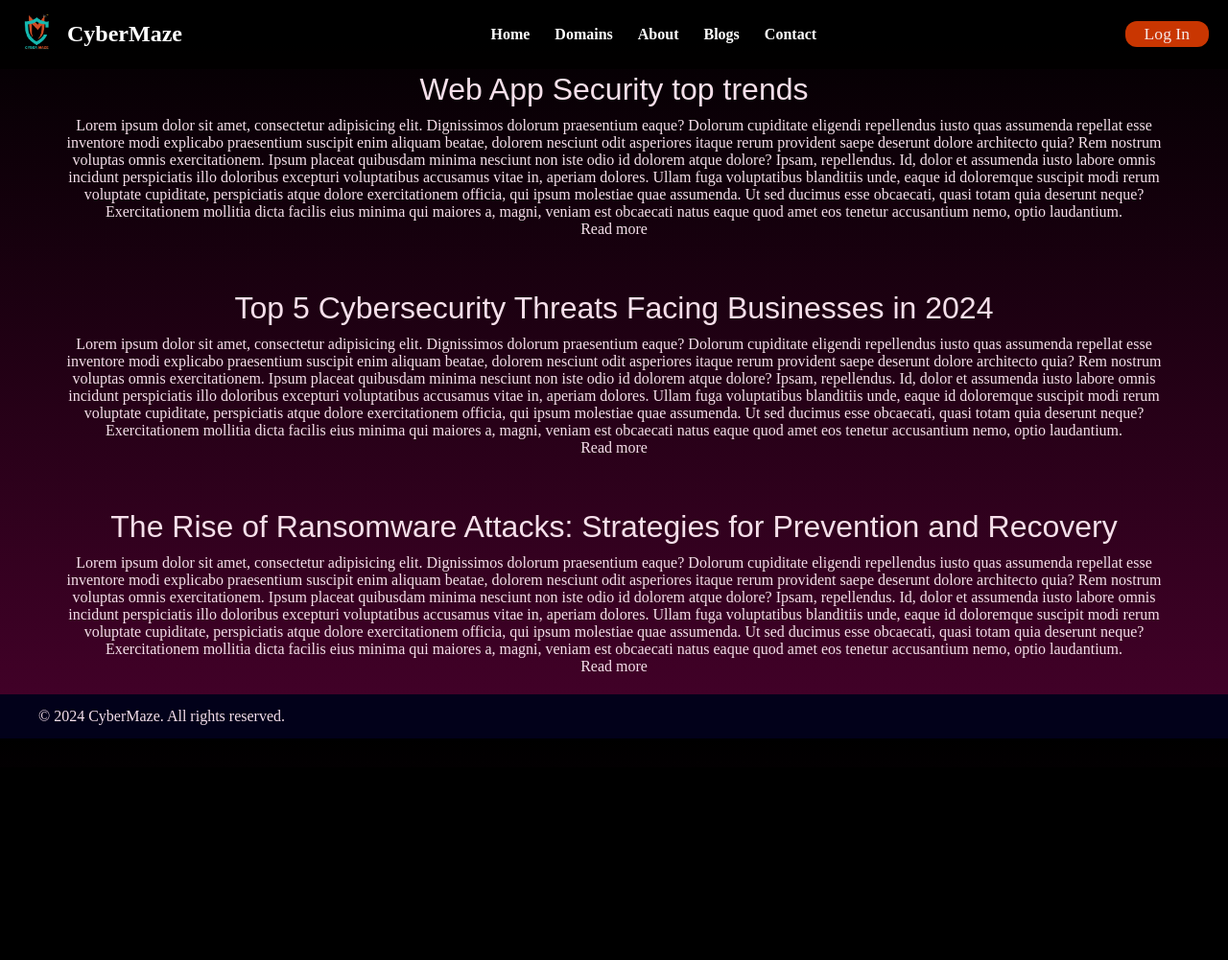
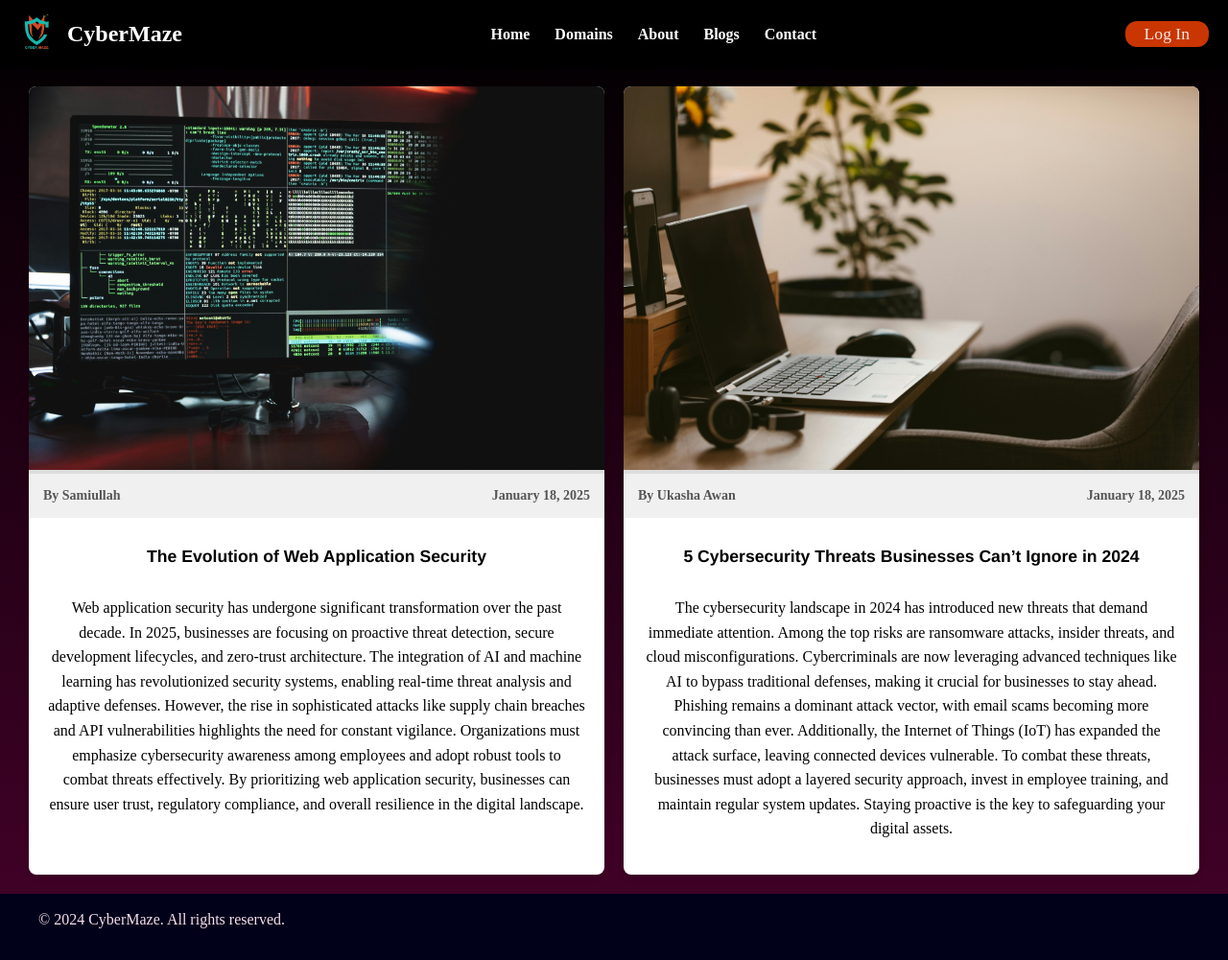
Before and after one commit to Ukasha-Awan/CyberMazeProject, a Django app: page /blog/ in a window 1280 px wide. Shown: the whole page at 96% size. Before the commit the page ends 770 px from the top, so only its background shows below. Run offline with Django 5.2, Linux system fonts and the light colour scheme; some web fonts are replaced.

Commit message:
blog page ok

```diff
--- a/static/assets/css/blogs.css
+++ b/static/assets/css/blogs.css
@@ -1,6 +1,7 @@
 main {
     padding: 20px 60px;
     text-align: center;
+    margin-top: 70px;
   }
 
   article {
@@ -21,3 +22,70 @@ main {
     font-size: 1.6rem;
 }
 }
+main {
+  display: flex;
+  justify-content: space-between;
+  flex-wrap: wrap;
+  padding: 20px;
+}
+
+article {
+  flex: 1 1 30%;
+  margin: 0 10px;
+  background-color: #ffffff;
+  box-shadow: 0 4px 6px rgba(0, 0, 0, 0.1);
+  border-radius: 8px;
+  overflow: hidden;
+  display: flex;
+  flex-direction: column;
+}
+
+article img {
+  width: 100%;
+  height: auto;
+  object-fit: cover;
+  border-bottom: 4px solid #ddd;
+}
+
+.info {
+  padding: 15px;
+  background-color: #f0f0f0;
+  display: flex;
+  justify-content: space-between;
+  align-items: center;
+  font-size: 14px;
+  color: #555;
+}
+
+.info span {
+  font-weight: bold;
+}
+
+.content {
+  padding: 20px;
+  color: #000;
+}
+h4{
+  padding-top: 10px;
+  padding-bottom: 10px;
+  font-family: 'Franklin Gothic Medium', 'Arial Narrow', Arial, sans-serif;
+  font-size: 1.1rem;
+  margin-bottom: 20px;
+  color: rgb(0, 0, 0);
+  }
+p {
+  line-height: 1.6;
+  font-size: 16px;
+  margin-bottom: 15px;
+}
+
+@media (max-width: 768px) {
+  main {
+    flex-direction: column;
+  }
+
+  article {
+    flex: 1 1 100%;
+    margin-bottom: 20px;
+  }
+}
--- a/templates/blog.html
+++ b/templates/blog.html
@@ -44,21 +44,52 @@
 
     <main>
         <article>
-          <h2>Web App Security top trends</h2>
-          <p>Lorem ipsum dolor sit amet, consectetur adipisicing elit. Dignissimos dolorum praesentium eaque? Dolorum cupiditate eligendi repellendus iusto quas assumenda repellat esse inventore modi explicabo praesentium suscipit enim aliquam beatae, dolorem nesciunt odit asperiores itaque rerum provident saepe deserunt dolore architecto quia? Rem nostrum voluptas omnis exercitationem. Ipsum placeat quibusdam minima nesciunt non iste odio id dolorem atque dolore? Ipsam, repellendus. Id, dolor et assumenda iusto labore omnis incidunt perspiciatis illo doloribus excepturi voluptatibus accusamus vitae in, aperiam dolores. Ullam fuga voluptatibus blanditiis unde, eaque id doloremque suscipit modi rerum voluptate cupiditate, perspiciatis atque dolore exercitationem officia, qui ipsum molestiae quae assumenda. Ut sed ducimus esse obcaecati, quasi totam quia deserunt neque? Exercitationem mollitia dicta facilis eius minima qui maiores a, magni, veniam est obcaecati natus eaque quod amet eos tenetur accusantium nemo, optio laudantium.</p>
-          <a href="#">Read more</a>
+            <img src="{% static '/assets/images/pexels-tima-miroshnichenko-5380664.jpg' %}"  alt="can't load image">
+          <div class="info">
+            <span>By Samiullah</span>
+            <span>January 18, 2025</span>
+          </div>
+          <div class="content">
+            <h4>The Evolution of Web Application Security</h4>
+            <p>Web application security has undergone significant transformation over the past decade. In 2025, businesses are focusing on proactive threat detection, secure development lifecycles, and zero-trust architecture. The integration of AI and machine learning has revolutionized security systems, enabling real-time threat analysis and adaptive defenses.
+                However, the rise in sophisticated attacks like supply chain breaches and API vulnerabilities highlights the need for constant vigilance. Organizations must emphasize cybersecurity awareness among employees and adopt robust tools to combat threats effectively.
+                By prioritizing web application security, businesses can ensure user trust, regulatory compliance, and overall resilience in the digital landscape.</p>
+          </div>
         </article>
+
         <article>
-            <h2>Top 5 Cybersecurity Threats Facing Businesses in 2024</h2>
-            <p>Lorem ipsum dolor sit amet, consectetur adipisicing elit. Dignissimos dolorum praesentium eaque? Dolorum cupiditate eligendi repellendus iusto quas assumenda repellat esse inventore modi explicabo praesentium suscipit enim aliquam beatae, dolorem nesciunt odit asperiores itaque rerum provident saepe deserunt dolore architecto quia? Rem nostrum voluptas omnis exercitationem. Ipsum placeat quibusdam minima nesciunt non iste odio id dolorem atque dolore? Ipsam, repellendus. Id, dolor et assumenda iusto labore omnis incidunt perspiciatis illo doloribus excepturi voluptatibus accusamus vitae in, aperiam dolores. Ullam fuga voluptatibus blanditiis unde, eaque id doloremque suscipit modi rerum voluptate cupiditate, perspiciatis atque dolore exercitationem officia, qui ipsum molestiae quae assumenda. Ut sed ducimus esse obcaecati, quasi totam quia deserunt neque? Exercitationem mollitia dicta facilis eius minima qui maiores a, magni, veniam est obcaecati natus eaque quod amet eos tenetur accusantium nemo, optio laudantium.</p>
-            <a href="#">Read more</a>
-          </article>
-          <article>
-            <h2>The Rise of Ransomware Attacks: Strategies for Prevention and Recovery</h2>
-            <p>Lorem ipsum dolor sit amet, consectetur adipisicing elit. Dignissimos dolorum praesentium eaque? Dolorum cupiditate eligendi repellendus iusto quas assumenda repellat esse inventore modi explicabo praesentium suscipit enim aliquam beatae, dolorem nesciunt odit asperiores itaque rerum provident saepe deserunt dolore architecto quia? Rem nostrum voluptas omnis exercitationem. Ipsum placeat quibusdam minima nesciunt non iste odio id dolorem atque dolore? Ipsam, repellendus. Id, dolor et assumenda iusto labore omnis incidunt perspiciatis illo doloribus excepturi voluptatibus accusamus vitae in, aperiam dolores. Ullam fuga voluptatibus blanditiis unde, eaque id doloremque suscipit modi rerum voluptate cupiditate, perspiciatis atque dolore exercitationem officia, qui ipsum molestiae quae assumenda. Ut sed ducimus esse obcaecati, quasi totam quia deserunt neque? Exercitationem mollitia dicta facilis eius minima qui maiores a, magni, veniam est obcaecati natus eaque quod amet eos tenetur accusantium nemo, optio laudantium.</p>
-            <a href="#">Read more</a>
-          </article>
+            <img src="{% static '/assets/images/pexels-devon-pankiw-4315997.jpg' %}"  alt="can't load image">
+          <div class="info">
+            <span>By Ukasha Awan</span>
+            <span>January 18, 2025</span>
+          </div>
+          <div class="content">
+            <h4>5 Cybersecurity Threats Businesses Can’t Ignore in 2024</h4>
+            <p>The cybersecurity landscape in 2024 has introduced new threats that demand immediate attention. Among the top risks are ransomware attacks, insider threats, and cloud misconfigurations. Cybercriminals are now leveraging advanced techniques like AI to bypass traditional defenses, making it crucial for businesses to stay ahead.
+                Phishing remains a dominant attack vector, with email scams becoming more convincing than ever. Additionally, the Internet of Things (IoT) has expanded the attack surface, leaving connected devices vulnerable.
+                To combat these threats, businesses must adopt a layered security approach, invest in employee training, and maintain regular system updates. Staying proactive is the key to safeguarding your digital assets.
+
+                </p>
+          </div>
+        </article>
       </main>
+
+      <script>
+        function toggleContent(button) {
+            const summaryDiv = button.closest('.summary');
+            const fullContentDiv = button.closest('article').querySelector('.full-content');
+
+            if (summaryDiv.style.display === 'none') {
+                // Close full content
+                summaryDiv.style.display = '';
+                fullContentDiv.style.display = 'none';
+            } else {
+                // Open full content
+                summaryDiv.style.display = 'none';
+                fullContentDiv.style.display = '';
+            }
+        }
+    </script>
 
     <!-- Footer -->
     <footer>
```
